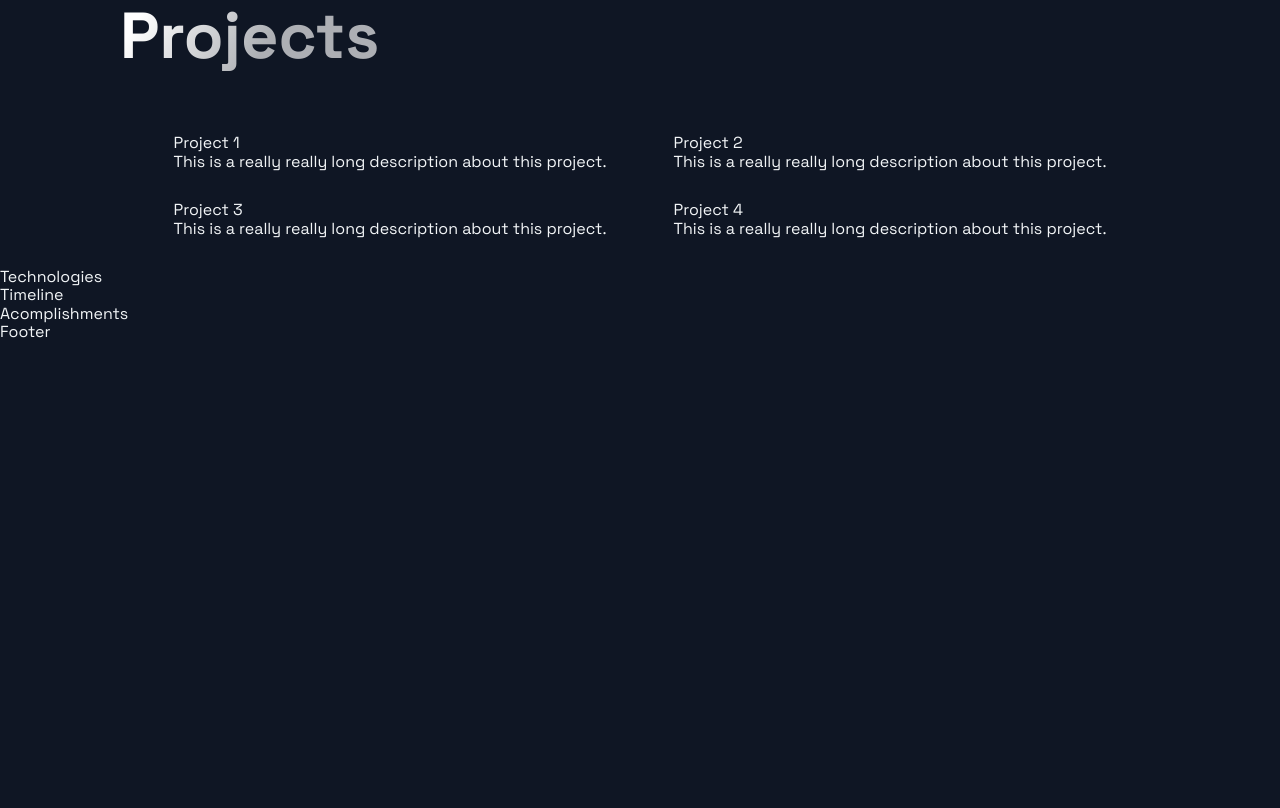
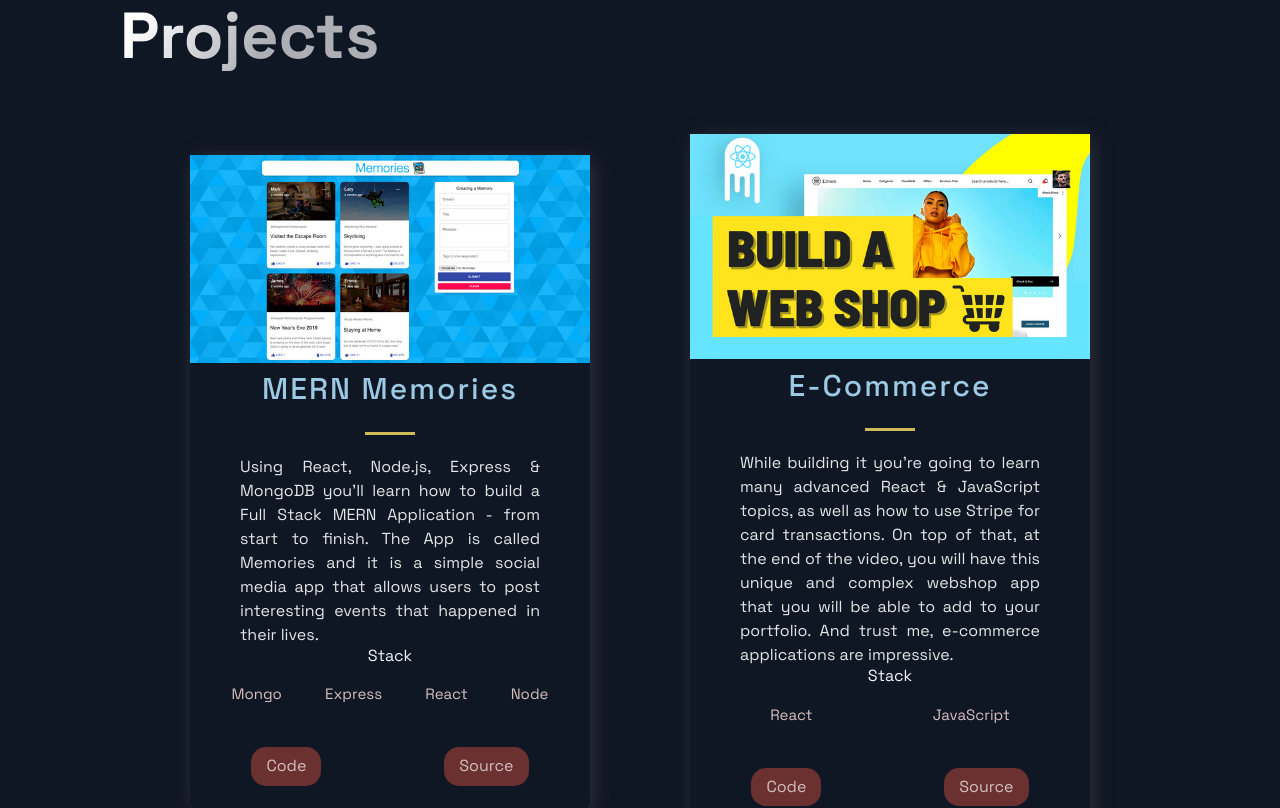
Before and after one commit to marioebros/portfolio-master, a Next.js app: page / in a window 1280 px wide. Shown: the part 720-1528 px from the top of the page. Before the commit the page ends 1062 px from the top, so only its background shows below. Built offline with nearby package versions, Linux system fonts and the light colour scheme.

Commit message:
Updated projects section of site

```diff
--- a/src/components/Projects/Projects.js
+++ b/src/components/Projects/Projects.js
@@ -20,37 +20,35 @@
 } from "../../styles/GlobalComponents";
 import { projects } from "../../constants/constants";
 
-const projectsDemo = [
-  {
-    title: "Project 1",
-    description: "This is a really really long description about this project.",
-  },
-  {
-    title: "Project 2",
-    description: "This is a really really long description about this project.",
-  },
-  {
-    title: "Project 3",
-    description: "This is a really really long description about this project.",
-  },
-  {
-    title: "Project 4",
-    description: "This is a really really long description about this project.",
-  },
-];
-
 const Projects = () => (
   <Section nopadding id="projects">
     <SectionDivider />
     <SectionTitle main>Projects</SectionTitle>
     <GridContainer>
-      {projectsDemo.map((project) => (
-        <div>
-          {project.title}
-          <br />
-          {project.description}
-        </div>
-      ))}
+      {projects.map(
+        ({ id, image, title, description, tags, source, visit }) => (
+          <BlogCard key={id}>
+            <Img src={image} />
+            <TitleContent>
+              <HeaderThree title>{title}</HeaderThree>
+              <Hr />
+            </TitleContent>
+            <CardInfo>{description}</CardInfo>
+            <div>
+              <TitleContent>Stack</TitleContent>
+              <TagList>
+                {tags.map((tag, i) => (
+                  <Tag key={i}>{tag}</Tag>
+                ))}
+              </TagList>
+            </div>
+            <UtilityList>
+              <ExternalLinks href={visit}>Code</ExternalLinks>
+              <ExternalLinks href={source}>Source</ExternalLinks>
+            </UtilityList>
+          </BlogCard>
+        )
+      )}
     </GridContainer>
   </Section>
 );
```
